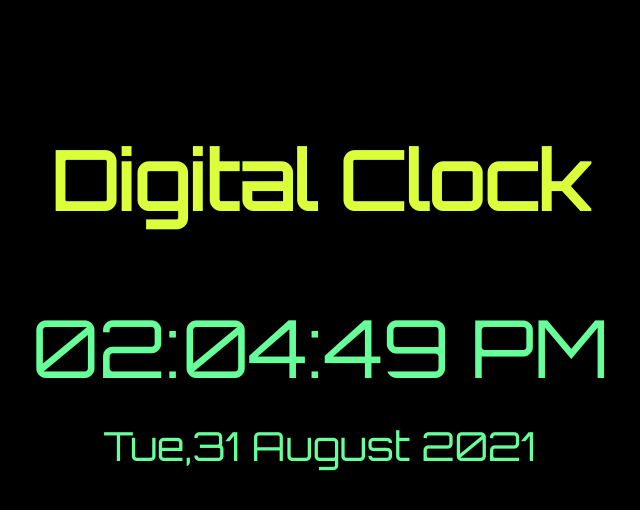
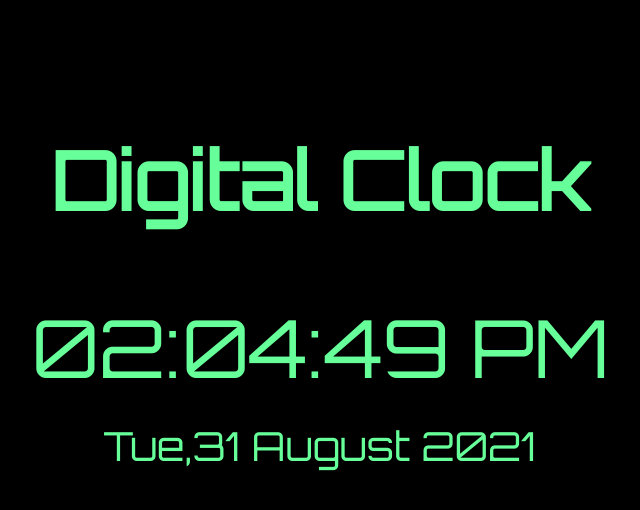
Before and after one commit to elcinp/JS-DigitalClock, a plain HTML site: page index.html in a window 1280 px wide. Shown: the whole page, without its empty margins (320-960 px from the left). Drawn offline with Linux system fonts and the light colour scheme.

```diff
--- a/index.css
+++ b/index.css
@@ -15,7 +15,6 @@
 }
 #header{
     font-size: 10vh;
-    color: #dbff3b;
 }
 #date{
     margin-top: 3vh;
```
